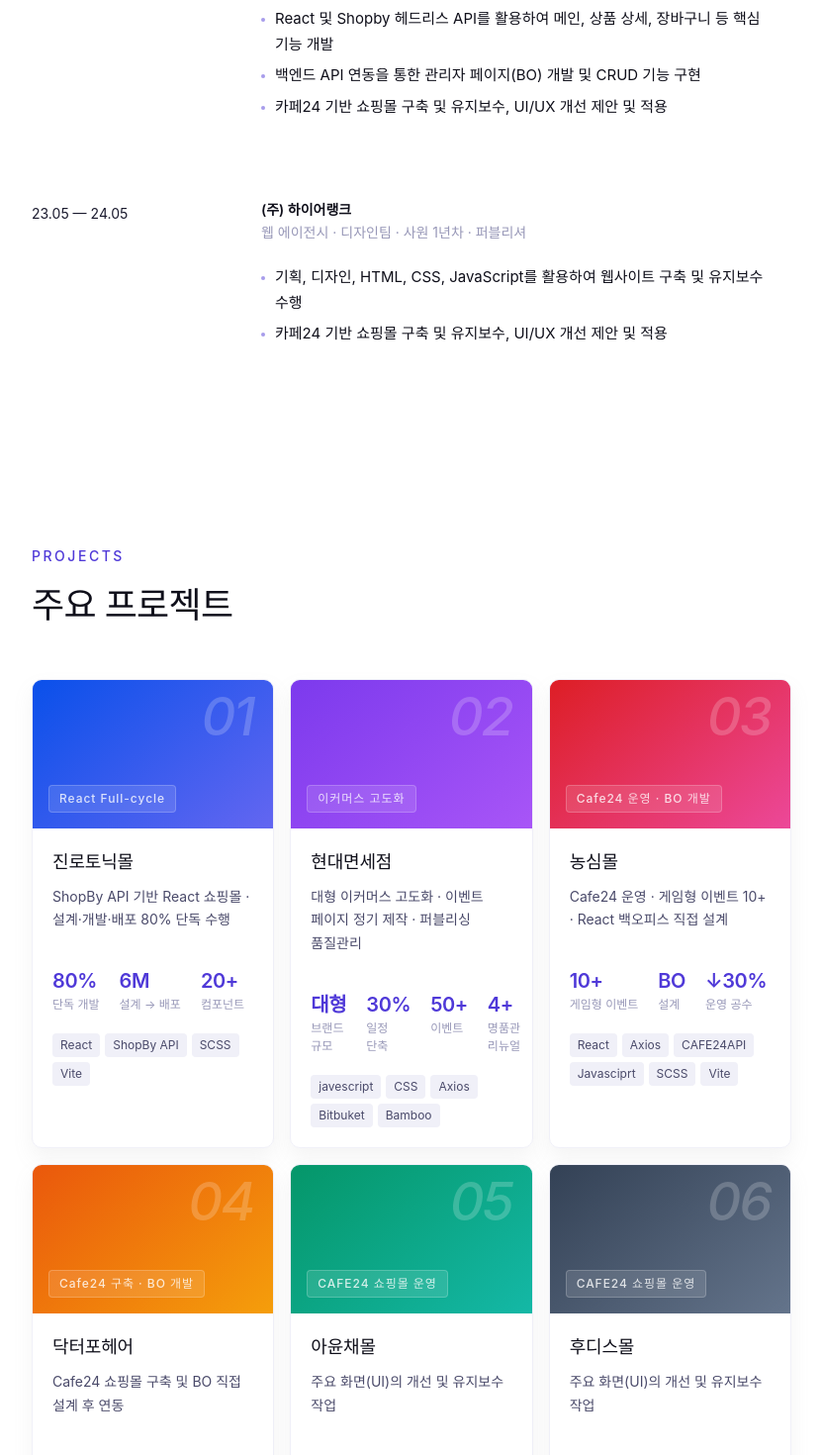
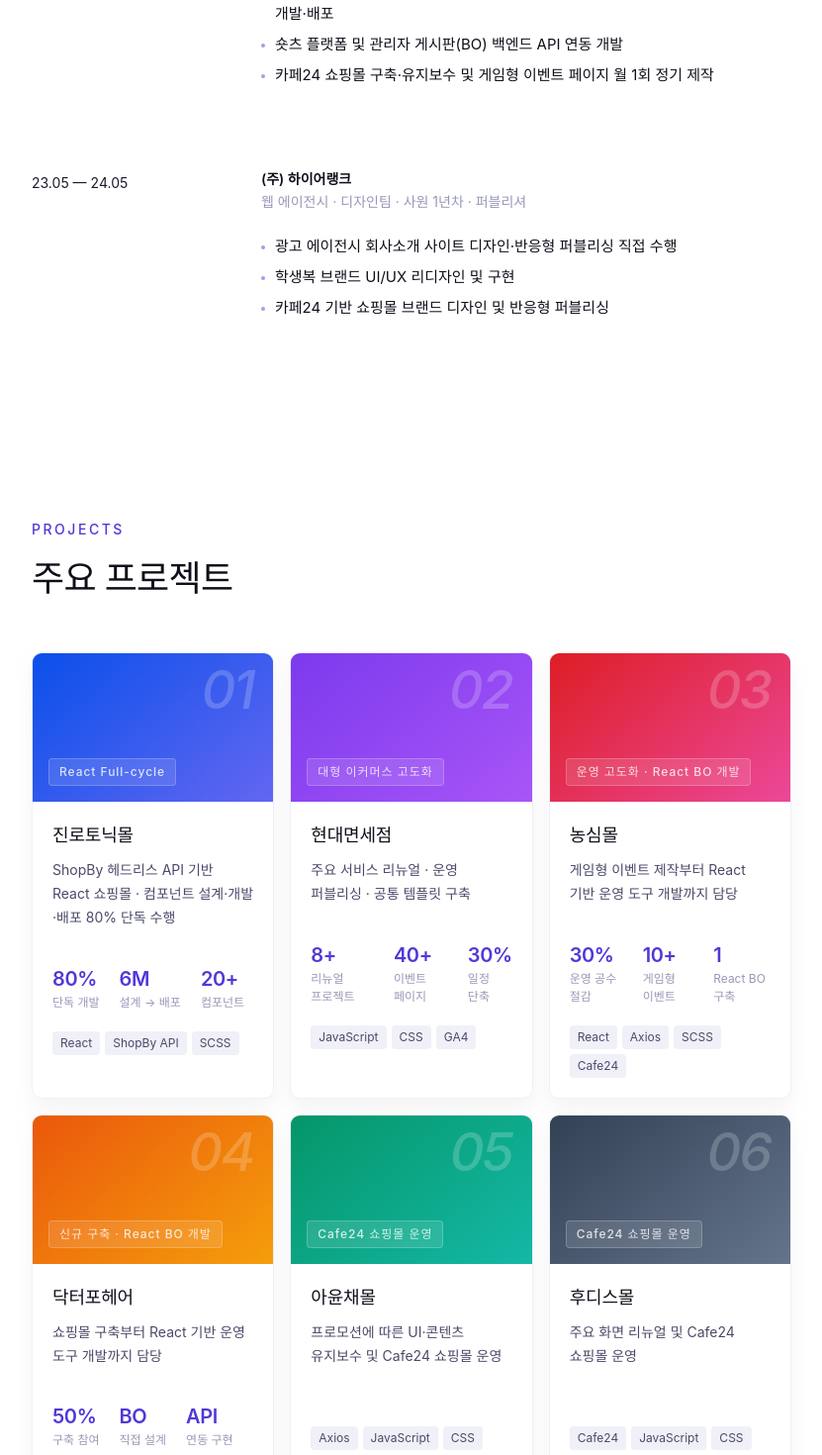
Before and after one commit to oLangS2/portfolio, a React (Create React App) app: page / in a window 1280 px wide. Shown: the part 1330-2800 px from the top of the page at 99% size, without its empty margins (224-1055 px from the left). Built offline with nearby package versions, Linux system fonts and the light colour scheme; no server answers; a web font is replaced by a local one.

Commit message:
feat: 문서 정리 완료

```diff
--- a/src/components/sections/Career.jsx
+++ b/src/components/sections/Career.jsx
@@ -18,9 +18,8 @@ export default function Career() {
                 <b className="career__company">키스템프엘비에스</b>
                 <span className="career__info">현대면세점 UX전략팀 (파견) · 사원 3년차 · 퍼블리셔</span>
                 <ul className="career__detail">
-                  <li>UX를 개선하여 사용자 흐름을 단순화하고 사용성을 향상</li>
-                  <li>디자인 요소를 체계화한 템플릿 가이드를 제작해 협업 효율성과 UI 일관성 향상</li>
-                  <li>이벤트 페이지 퍼블리싱을 담당하며 반응형·웹표준을 준수한 마크업 구현</li>
+                  <li>명품관 · 브랜드관 · 로그인 · 웰니스관 리뉴얼 퍼블리싱 단독 수행</li>
+                  <li>이벤트 페이지 템플릿 가이드 제작으로 협업 효율성과 UI 일관성 향상</li>
                 </ul>
               </div>
             </li>
@@ -33,9 +32,9 @@ export default function Career() {
                 <b className="career__company">(주) 리더마인</b>
                 <span className="career__info">웹 에이전시 · 프론트엔드팀 · 사원 2년차 · 프론트엔드</span>
                 <ul className="career__detail">
-                  <li>React 및 Shopby 헤드리스 API를 활용하여 메인, 상품 상세, 장바구니 등 핵심 기능 개발</li>
-                  <li>백엔드 API 연동을 통한 관리자 페이지(BO) 개발 및 CRUD 기능 구현</li>
-                  <li>카페24 기반 쇼핑몰 구축 및 유지보수, UI/UX 개선 제안 및 적용</li>
+                  <li>React + Shopby 헤드리스 API 기반 주요 페이지(메인, 상품상세, 마이페이지 등) 개발·배포</li>
+                  <li>숏츠 플랫폼 및 관리자 게시판(BO) 백엔드 API 연동 개발</li>
+                  <li>카페24 쇼핑몰 구축·유지보수 및 게임형 이벤트 페이지 월 1회 정기 제작</li>
                 </ul>
               </div>
             </li>
@@ -48,8 +47,9 @@ export default function Career() {
                 <b className="career__company">(주) 하이어랭크</b>
                 <span className="career__info"> 웹 에이전시 · 디자인팀 · 사원 1년차 · 퍼블리셔</span>
                 <ul className="career__detail">
-                  <li>기획, 디자인, HTML, CSS, JavaScript를 활용하여 웹사이트 구축 및 유지보수 수행</li>
-                  <li>카페24 기반 쇼핑몰 구축 및 유지보수, UI/UX 개선 제안 및 적용</li>
+                  <li>광고 에이전시 회사소개 사이트 디자인·반응형 퍼블리싱 직접 수행</li>
+                  <li>학생복 브랜드 UI/UX 리디자인 및 구현</li>
+                  <li>카페24 기반 쇼핑몰 브랜드 디자인 및 반응형 퍼블리싱</li>
                 </ul>
               </div>
             </li>
--- a/src/components/sections/MainVisual.jsx
+++ b/src/components/sections/MainVisual.jsx
@@ -3,9 +3,9 @@ import "./MainVisual.scss"
 import { useTyping } from '../../hooks/useTyping'
 
 const phrases = [
-  '퍼블리싱 완성도와 React 개발, 둘 다 합니다.',
-  '픽셀 단위로 구현하고, 구조 단위로 설계합니다.',
-  '일정 안에 확실하게 구현합니다.',
+  '귀찮은 반복은 줄이고, 좋은 경험은 늘리고.',
+  '사용자와 팀 모두가 편한 서비스를 만들어갑니다.',
+  '단순히 화면이 아닌, 경험을 설계합니다.',
 ]
 
 const MainVisual = () => {
--- a/src/contants/projects.js
+++ b/src/contants/projects.js
@@ -3,7 +3,7 @@ export const PROJECTS = [
       id: 'jinro',
       kicker: 'React Full-cycle · ShopBy API',
       title: '진로토닉몰',
-      desc: 'ShopBy API 기반 React 쇼핑몰 · 설계·개발·배포 80% 단독 수행',
+      desc: 'ShopBy 헤드리스 API 기반 React 쇼핑몰 · 컴포넌트 설계·개발·배포 80% 단독 수행',
       gradient: 'linear-gradient(140deg, #0A50EA, #6366F1)',
       badge: 'React Full-cycle',
       num: '01',
@@ -12,7 +12,7 @@ export const PROJECTS = [
         { val: '6M',  lbl: '설계 → 배포' },
         { val: '20+', lbl: '컴포넌트'  },
       ],
-      tags: ['React', 'ShopBy API', 'SCSS', 'Vite'],
+      tags: ['React', 'ShopBy API', 'SCSS'],
       screenshots: [
         { src: '/images/projects/jinro/main.png',   label: '메인 · 상품 화면'  },
         { src: '/images/projects/jinro/cart.png',   label: '장바구니 · 주문'   },
@@ -20,26 +20,27 @@ export const PROJECTS = [
         { src: '/images/projects/jinro/mobile.png', label: '모바일 반응형'     },
       ],
       star: {
-        s: 'ShopBy 플랫폼 기반 신규 쇼핑몰 구축. 외부 API 스펙을 처음부터 직접 파악해야 하는 상황',
-        t: '역할(TASK) : 컴포넌트 설계, React 개발, API 연동, 배포까지 전 과정을 주도.',
-        a: 'ShopBy API 문서를 분석하고 메인 · 상품 상세 · 장바구니 · 주문 · 마이페이지를 단위별 재사용 컴포넌트로 설계해 구현',
-        r: '일정 내 런칭 완료. 재사용 컴포넌트 구조로 이후 유지보수 공수를 대폭 절감',
+        s: 'ShopBy 플랫폼 기반 신규 쇼핑몰 구축으로 외부 API 스펙을 처음부터 직접 파악해야 하는 상황',
+        t: '컴포넌트 설계, React 개발, API 연동, 배포까지 전 과정을 주도',
+        a: '외부 API 문서를 직접 분석해 메인 · 상품상세 · 장바구니 · 마이페이지 등 재사용 가능한 컴포넌트 단위로 설계',
+        r: '일정 내 런칭 완료. 재사용 컴포넌트 구조로 이후 유지보수 공수 절감',
       },
       troubleshooting: [
         {
           tag: '로직',
-          q: '복합 쿠폰 적용 로직 처리 및 조건 분기 최적화 이슈',
-          p: '[문제점] 주문 페이지에서 상품 쿠폰과 장바구니 쿠폰의 적용 조건이 상이하고, 특정 상품에 쿠폰이 적용 불가능할 경우 전체 쿠폰 적용 흐름에 영향을 주는 복잡한 로직이 존재함. 특히 상품 쿠폰은 개별 적용, 장바구니 쿠폰은 전체 적용 방식이 혼합되어 있어 예외 처리 및 충돌이 빈번히 발생함.',
-          s: '[해결] 쿠폰 적용 대상(상품/장바구니)을 기준으로 쿠폰 데이터를 분리하고, 상품별 조건/쿠폰불가 플래그 등을 기준으로 사전에 필터링하는 로직을 추가하여 적용 가능한 쿠폰만 사용자에게 표시되도록 개선함.',
-          r: '[회고] 조건 분기 로직은 한눈에 보이도록 설계하고, 유스케이스별 테스트 케이스 작성 필요성을 느낌',
+          q: '복합 쿠폰 조건 분기 이슈',
+          p: '[문제] 상품·장바구니 쿠폰의 적용 조건이 달라 쿠폰 불가 상품 포함 시 전체 흐름에 충돌 발생',
+          d: '[디버깅] 쿠폰 적용 시점 데이터를 console.log로 확인 → 불가 상품에도 쿠폰이 노출되는 구조 파악',
+          s: '[해결] 쿠폰 대상 기준으로 데이터 분리 후 불가 플래그로 사전 필터링해 유효 쿠폰만 노출',
+          r: '[회고] 조건 분기가 복잡할수록 유스케이스별 테스트 케이스 정리가 필요함을 체감',
         },
         {
-          tag: '성능',
-          q: '장바구니 수량 변경 시 UI는 반영되지만 서버에는 반영되지 않는 현상',
-          p: '[문제점] 장바구니에서 수량을 변경했을 때 UI에서는 정상적으로 수량이 바뀌었지만, 서버 요청에는 변경된 수량이 반영되지 않아 DB에 저장되지 않는 문제 발생',
-          d: '[디버깅] console.log를 활용해 변경된 수량 상태(state)와 실제 API 요청 시점의 데이터를 비교하면서 확인한 결과, 상태가 아직 업데이트되기 전의 값이 API에 전달되고 있었음',
-          s: '[해결] setState가 비동기적으로 처리된다는 점을 인지하고, useEffect 또는 이벤트 핸들러 내부에서 최신 상태를 보장하도록 구조 수정',
-          r: '[회고] 상태 변화 이후 바로 API 호출이 필요한 경우, useEffect 또는 상태 콜백을 통해 시점을 명확히 분리해야 함을 체감',
+          tag: '비동기',
+          q: '수량 변경 시 서버에 이전 값이 전달되는 문제',
+          p: '[문제] 장바구니 수량 변경 시 UI는 반영되나 서버엔 변경 전 값이 전달됨',
+          d: '[디버깅] console.log로 state와 API 요청 시점 데이터 비교 → setState 완료 전 API가 호출되는 것 확인',
+          s: '[해결] useEffect로 API 호출 시점을 상태 업데이트 이후로 분리해 해결',
+          r: '[회고] 상태 변경 직후 API 호출이 필요한 경우 useEffect로 시점을 명확히 분리해야 함을 체감',
         },
       ],
       links: {
@@ -48,19 +49,18 @@ export const PROJECTS = [
     },
     {
       id: 'hddf',
-      kicker: '대형 이커머스 고도화 · 퍼블리싱 품질 관리',
+      kicker: 'E-commerce UX & Publishing',
       title: '현대면세점',
-      desc: '대형 이커머스 고도화  · 이벤트 페이지 정기 제작  · 퍼블리싱 품질관리 ',
+      desc: '주요 서비스 리뉴얼 · 운영 퍼블리싱 · 공통 템플릿 구축',
       gradient: 'linear-gradient(140deg, #7C3AED, #A855F7)',
-      badge: '이커머스 고도화',
+      badge: '대형 이커머스 고도화',
       num: '02',
       metrics: [
-        { val: '대형', lbl: '브랜드 규모' },
+        { val: '8+', lbl: '리뉴얼 프로젝트'},
+        { val: '40+',  lbl: '이벤트 페이지' },
         { val: '30%', lbl: '일정 단축'  },
-        { val: '50+',  lbl: '이벤트' },
-        { val: '4+', lbl: '명품관 리뉴얼'},
       ],
-      tags: ['javescript', 'CSS', 'Axios', 'Bitbuket', 'Bamboo'],
+      tags: ['JavaScript','CSS','GA4'],
       screenshots: [
         { src: '/images/projects/jinro/main.png',   label: '메인 · 상품 화면'  },
         { src: '/images/projects/jinro/cart.png',   label: '장바구니 · 주문'   },
@@ -68,17 +68,12 @@ export const PROJECTS = [
         { src: '/images/projects/jinro/mobile.png', label: '모바일 반응형'     },
       ],
       star: {
-        s: '로그인 이탈률이 높고, 브랜드관 구매전환율 개선이 필요한 상황. 이벤트 페이지는 작업자마다 코드 스타일이 달라 유지보수 비용 높음.',
-        t: '고객 경험 개선, 구매전환율 향상, 팀 생산성 확보 세 가지를 동시에 목표',
-        a: '로그인 페이지는 고객 행동 데이터 기반으로 구조를 재설계하고 접근성을 개선. 브랜드관은 세일/신상품/베스트 영역과 필터를 신규 개발. 이벤트 템플릿은 모듈화 후 스니펫으로 제작해 팀 공유.',
-        r: '로그인 작업 일정 30% 단축(10일 → 7일), 구매전환율 +0.7%p 향상, 정기 이벤트 작업 시간 2시간 단축 달성',
+        s: '주요 서비스 리뉴얼을 단독으로 담당하는 동시에, 이벤트 페이지마다 다른 코드 스타일로 인해 유지보수가 어려운 상황',
+        t: '퍼블리싱 품질을 유지하며, 반복 작업을 줄이고 운영 효율을 높일 수 있는 구조 구축',
+        a: '명품관·브랜드관·로그인·웰니스관 리뉴얼을 단독 수행. GA4 이벤트 태깅과 Omnibug 검증으로 데이터 정확성을 확보. 이벤트 페이지를 공통 템플릿과 스니펫으로 팀에 공유.',
+        r: '리뉴얼을 일정 내 완수. 이벤트 제작 속도와 코드 일관성을 높여 유지보수 및 협업 효율을 개선',
       },
       troubleshooting: [
-        {
-          tag: 'GA4 ',
-          q: 'GA4 이벤트 태깅 적용',
-          r: '주요 UI요소에 GA4 이벤트 태깅을 적용하고, 옴니버그(Omnibug)를 통해 정상 수집 여부를 확인',
-        },
       ],
       links: {
         live:   'https://www.hddfs.com/shop/dm/main.do',
@@ -86,18 +81,18 @@ export const PROJECTS = [
     },
     {
       id: 'ns',
-      kicker: 'CAFE24 쇼핑몰 운영 · 게임형 이벤트 제작 · React 백오피스 개발',
+      kicker: 'Cafe24 쇼핑몰 운영 · 게임형 이벤트 제작 · React 백오피스 개발',
       title: '농심몰',
-      desc: 'Cafe24 운영 · 게임형 이벤트 10+ · React 백오피스 직접 설계',
+      desc: '게임형 이벤트 제작부터 React 기반 운영 도구 개발까지 담당',
       gradient: 'linear-gradient(140deg, #DD1E25, #EC4899)',
-      badge: 'Cafe24 운영 · BO 개발',
+      badge: '운영 고도화 · React BO 개발',
       num: '03',
       metrics: [
+        { val: '30%', lbl: '운영 공수 절감' },
         { val: '10+', lbl: '게임형 이벤트' },
-        { val: 'BO',  lbl: '설계' },
-        { val: '↓30%', lbl: '운영 공수'  },
+        { val: '1',  lbl: 'React BO 구축' },
       ],
-      tags: ['React', 'Axios', 'CAFE24API', 'Javasciprt', 'SCSS', 'Vite'],
+      tags: ['React','Axios', 'SCSS','Cafe24',],
       screenshots: [
         { src: '/images/projects/jinro/main.png',   label: '메인 · 상품 화면'  },
         { src: '/images/projects/jinro/cart.png',   label: '장바구니 · 주문'   },
@@ -107,22 +102,23 @@ export const PROJECTS = [
       star: {
         s: 'Cafe24 기반 쇼핑몰 운영 중 신규 "ㅋㅋㅋTV" 페이지와 백오피스 개발이 동시에 필요한 상황',
         t: '게임형 이벤트 월 1회 정기 제작, "ㅋㅋㅋTV" 페이지 구축, React 백오피스 설계 및 API 연동을 담당',
-        a: 'CSS/JS 애니메이션 기반 게임 이벤트를 구현하고, React로 BO를 직접 설계해 Cafe24 API와 연동, 콘텐츠 데이터 관리를 자동화',
-        r: '운영 공수 약 30% 절감. 비개발 팀도 직접 운영 가능한 구조 완성',
+        a: 'CSS·JavaScript 기반 게임형 이벤트를 구현하고, React로 백오피스를 직접 설계해 Cafe24 API와 연동하여 콘텐츠 등록 및 관리 기능을 구현',
+        r: '운영 공수 약 30% 절감. 비개발 팀도 콘텐츠를 직접 관리할 수 있는 운영 환경을 구축',
       },
       troubleshooting: [
         {
-          tag: 'URL',
-          q: 'ㅋㅋㅋTV URL 설계 및 보안 넘버 가독성 이슈로 인하여 URL 구조를 직접 설계',
+          tag: 'Routing',
+          q: '보안 식별값을 그대로 노출하지 않으면서도 사용자가 이해하기 쉬운 URL 구조',
           p: '[문제점] 백엔드에서 제공한 카테고리 식별값이 보안상 영문/숫자 혼합 형태여서 클라이언트 요청과 달리 직관적인 URL 구조 제공이 어려움',
           s: '[해결] 프론트에서 한글 카테고리명을 slug 형태로 변환하고, 해당 값을 라우터 경로에 매핑하여 사용자 친화적 URL 구현',
           r: '[회고] 보안과 사용성 사이에서 균형 잡힌 접근이 필요하며, 프론트에서 URL 구조를 전략적으로 설계해야 함을 경험함',
         },
         {
-          tag: '무한',
-          q: 'ㅋㅋㅋTV 리스트 페이지 구축 및 무한 스크롤 구현',
-          p: '[문제점] 리스트 영역은 무한 스크롤 방식으로 구현하여 15개 단위로 콘텐츠 로딩',
-          s: '[해결] 로딩 시 Skeleton UI 적용으로 사용자 경험 강화',
+          tag: 'Infinite Scroll',
+          q: 'ㅋㅋㅋTV 리스트 페이지의 무한 스크롤 구현',
+          p: '[문제점] 추가 데이터를 불러오는 동안 화면이 비어 보이면서 사용자가 로딩 상태를 인지하기 어려운 상태',
+          s: '[해결] Skeleton UI를 적용해 로딩 상태를 시각적으로 표현하고, 콘텐츠가 자연스럽게 이어지도록 구현',
+          r: '[결과] 콘텐츠 로딩 과정의 이질감을 줄여 보다 자연스러운 탐색 경험을 제공',
         },
       ],
       links: {
@@ -131,18 +127,18 @@ export const PROJECTS = [
     },
     {
       id: 'dr',
-      kicker: 'CAFE24 쇼핑몰 구축 · React 백오피스 개발',
+      kicker: 'Cafe24 쇼핑몰 구축 · React 백오피스 개발',
       title: '닥터포헤어',
-      desc: 'Cafe24 쇼핑몰 구축 및 BO 직접 설계 후 연동',
+      desc: '쇼핑몰 구축부터 React 기반 운영 도구 개발까지 담당',
       gradient: 'linear-gradient(140deg, #EA580C, #F59E0B)',
-      badge: 'Cafe24 구축 · BO 개발',
+      badge: '신규 구축 · React BO 개발',
       num: '04',
       metrics: [
-        // { val: '10+', lbl: '게임형 이벤트' },
-        // { val: 'BO',  lbl: '설계' },
-        // { val: '↓30%', lbl: '운영 공수'  },
+        { val: '50%', lbl: '구축 참여' },
+        { val: 'BO',  lbl: '직접 설계' },
+        { val: 'API', lbl: '연동 구현'  },
       ],
-      tags: ['React', 'Axios', 'CAFE24', 'Javasciprt', 'SCSS', 'Vite'],
+      tags: ['React', 'Axios', 'SCSS', 'Cafe24'],
       screenshots: [
         { src: '/images/projects/jinro/main.png',   label: '메인 · 상품 화면'  },
         { src: '/images/projects/jinro/cart.png',   label: '장바구니 · 주문'   },
@@ -150,25 +146,25 @@ export const PROJECTS = [
         { src: '/images/projects/jinro/mobile.png', label: '모바일 반응형'     },
       ],
       star: {
-        s: 'Cafe24 기반 쇼핑몰 운영 중 신규 "ㅋㅋㅋTV" 페이지와 백오피스 개발이 동시에 필요한 상황',
-        t: '게임형 이벤트 월 1회 정기 제작, "ㅋㅋㅋTV" 페이지 구축, React 백오피스 설계 및 API 연동을 담당',
-        a: 'CSS/JS 애니메이션 기반 게임 이벤트를 구현하고, React로 BO를 직접 설계해 Cafe24 API와 연동, 콘텐츠 데이터 관리를 자동화',
-        r: '운영 공수 약 30% 절감. 비개발 팀도 직접 운영 가능한 구조 완성',
+        s: '신규 Cafe24 쇼핑몰 구축과 운영을 위한 React 백오피스 개발이 동시에 필요한 프로젝트',
+        t: '쇼핑몰과 백오피스를 안정적으로 구축하고 API 기반 운영 환경 구현',
+        a: '쇼핑몰 퍼블리싱을 진행하는 동시에 React 기반 백오피스를 직접 설계했습니다. API 연동을 통해 콘텐츠 등록·수정 기능을 구현하고 쇼핑몰과 데이터를 연계하는 운영 구조를 구축했습니다.',
+        r: '신규 쇼핑몰과 백오피스를 모두 성공적으로 구축했으며, 운영자가 직접 관리 가능한 운영 환경을 완성',
       },
       troubleshooting: [
         {
-          tag: '이미지',
+          tag: 'Image Upload',
           q: '이미지 업로드 방식 결정 과정에서의 연동 및 기획 이슈',
           p: '[문제점] 초기에는 파일 용량과 안정성 등을 고려해 FormData 방식으로 구현을 계획했으나, 프론트 구현과 디버깅 과정에서 복잡도가 높아졌고, 백엔드 연동 시 포맷 오류가 반복 발생',
           s: '[해결] 기획팀과 협의하여 이미지가 저용량 1건 제한이라는 점을 고려해 base64 방식으로 전환, 백엔드와 포맷 합의 후 안정적으로 업로드 처리 완료',
           r: '[회고] 기술 선택은 상황에 따라 유연하게 접근해야 하며, 기획/백엔드와의 소통을 통해 목적에 맞는 최적의 방식으로 조정하는 것이 중요함을 경험함',
         },
         {
-          tag: 'UI',
-          q: '디자인 시안과 플랫폼 구조 간 불일치로 인한 퍼블리싱 충돌 이슈',
-          p: '[문제점] Figma 디자인 시안과 카페24 기본 구조(템플릿/모듈)의 마크업 구조가 상이하여 퍼블리싱 요소가 깨지는 문제 발생',
-          s: '[해결] 예전 카페24 모듈을 참고하여 만든 디자인 시안임을 파악한 뒤, 디자인팀에게 플랫폼의 고정 레이아웃의 구조 전달하여 디자인 재요청하여 최대한 시안과 유사하게 구현',
-          r: '[회고] CMS 기반 플랫폼 개발에서는 디자인 재현도와 플랫폼 제약 사이에서 균형을 맞추는 UI 전략이 필요하다는 것을 체감함',
+          tag: 'Cafe24 UI',
+          q: '디자인 시안과 플랫폼 구조 불일치',
+          p: '[문제점] Figma 시안과 Cafe24 기본 모듈 구조가 달라 UI 구현 충돌 발생',
+          s: '[해결] 플랫폼 제약사항을 디자인팀과 공유하고 구조에 맞게 시안을 조정하여 퍼블리싱 진행',
+          r: '[결과] 플랫폼 구조를 유지하면서 디자인 의도를 최대한 반영한 UI 구현',
         },
       ],
       links: {
@@ -177,18 +173,15 @@ export const PROJECTS = [
     },
     {
       id: 'ac',
-      kicker: 'CAFE24 쇼핑몰 운영',
+      kicker: 'Cafe24 쇼핑몰 운영',
       title: '아윤채몰',
-      desc: '주요 화면(UI)의 개선 및 유지보수 작업',
+      desc: '프로모션에 따른 UI·콘텐츠 유지보수 및 Cafe24 쇼핑몰 운영',
       gradient: 'linear-gradient(140deg, #059669, #14B8A6)',
-      badge: 'CAFE24 쇼핑몰 운영',
+      badge: 'Cafe24 쇼핑몰 운영',
       num: '05',
       metrics: [
-        // { val: '10+', lbl: '게임형 이벤트' },
-        // { val: 'BO',  lbl: '설계' },
-        // { val: '↓30%', lbl: '운영 공수'  },
       ],
-      tags: ['CAFE24', 'Javasciprt', 'SCSS', 'JavaScript'],
+      tags: ['Axios', 'JavaScript', 'CSS','Cafe24',],
       screenshots: [
         { src: '/images/projects/jinro/main.png',   label: '메인 · 상품 화면'  },
         { src: '/images/projects/jinro/cart.png',   label: '장바구니 · 주문'   },
@@ -196,9 +189,10 @@ export const PROJECTS = [
         { src: '/images/projects/jinro/mobile.png', label: '모바일 반응형'     },
       ],
       star: {
-        s: '상품 상세페이지 이미지 교체 및 콘텐츠 수정',
-        t: '신규 프로모션 및 시즌별 제품에 맞춰 상세페이지 이미지 교체',
-        a: '카페24 관리 페이지 및 사용자 UI 유지보수',
+        s: '프로모션 및 시즌별 콘텐츠 변경이 빈번한 Cafe24 쇼핑몰 운영',
+        t: '운영 일정에 맞춘 UI 및 콘텐츠 안정적 반영',
+        a: '상품 상세페이지, 메인 화면, 프로모션 영역의 UI 및 콘텐츠를 수정하고 Cafe24 관리자 기능을 활용해 운영 지원',
+        r: '운영 일정에 맞춰 콘텐츠를 안정적으로 반영하고 쇼핑몰 품질 유지',
       },
       troubleshooting: [
 
@@ -209,18 +203,15 @@ export const PROJECTS = [
     },
     {
       id: 'fd',
-      kicker: 'CAFE24 쇼핑몰 운영',
+      kicker: 'UI 개선 · Cafe24 쇼핑몰 운영',
       title: '후디스몰',
-      desc: '주요 화면(UI)의 개선 및 유지보수 작업',
+      desc: '주요 화면 리뉴얼 및 Cafe24 쇼핑몰 운영',
       gradient: 'linear-gradient(140deg, #334155, #64748B)',
-      badge: 'CAFE24 쇼핑몰 운영',
+      badge: 'Cafe24 쇼핑몰 운영',
       num: '06',
       metrics: [
-        // { val: '10+', lbl: '게임형 이벤트' },
-        // { val: 'BO',  lbl: '설계' },
-        // { val: '↓30%', lbl: '운영 공수'  },
       ],
-      tags: ['CAFE24', 'Javasciprt', 'SCSS', 'JavaScript'],
+      tags: ['Cafe24', 'JavaScript', 'CSS'],
       screenshots: [
         { src: '/images/projects/jinro/main.png',   label: '메인 · 상품 화면'  },
         { src: '/images/projects/jinro/cart.png',   label: '장바구니 · 주문'   },
@@ -228,13 +219,12 @@ export const PROJECTS = [
         { src: '/images/projects/jinro/mobile.png', label: '모바일 반응형'     },
       ],
       star: {
-        s: 'UI 개선 및 유지보수 퍼블리싱',
-        t: '후디스몰의 베스트 상품 페이지, 브랜드관, 헤더 등 주요 화면의 UI 개선 퍼블리싱 작업',
-        a: '디자인팀에서 제공한 Figma 시안 기반으로 마크업 구조 개선 및 스타일링 작업 수행',
-        r: '시즌별 프로모션에 맞춰 배너 디자인 교체 및 반응형 대응 퍼블리싱 반복 수행',
+        s: 'Cafe24 기반 쇼핑몰의 주요 화면 개선 및 운영 퍼블리싱 필요',
+        t: '사용성과 디자인 일관성을 고려한 UI 개선 및 프로모션 반영',
+        a: '베스트 상품, 브랜드관, 헤더 등 주요 화면 퍼블리싱, Figma 시안 기반 마크업 및 스타일 개선, 반응형 UI 적용',
+        r: '프로모션 일정에 맞춘 안정적인 운영 지원 및 사용자 경험 향상',
       },
       troubleshooting: [
-
       ],
       links: {
         live:   'https://foodismall.com/',
```
